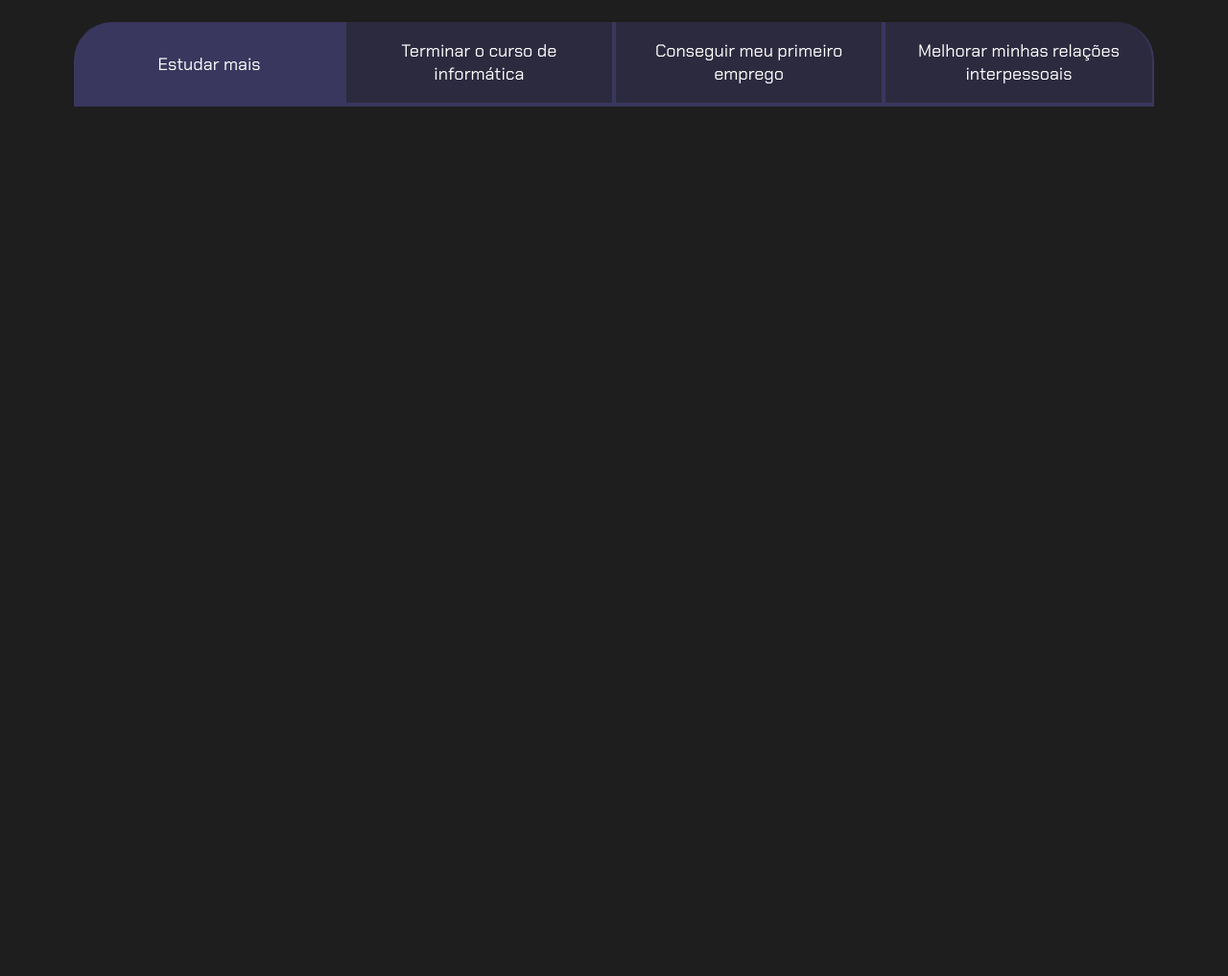
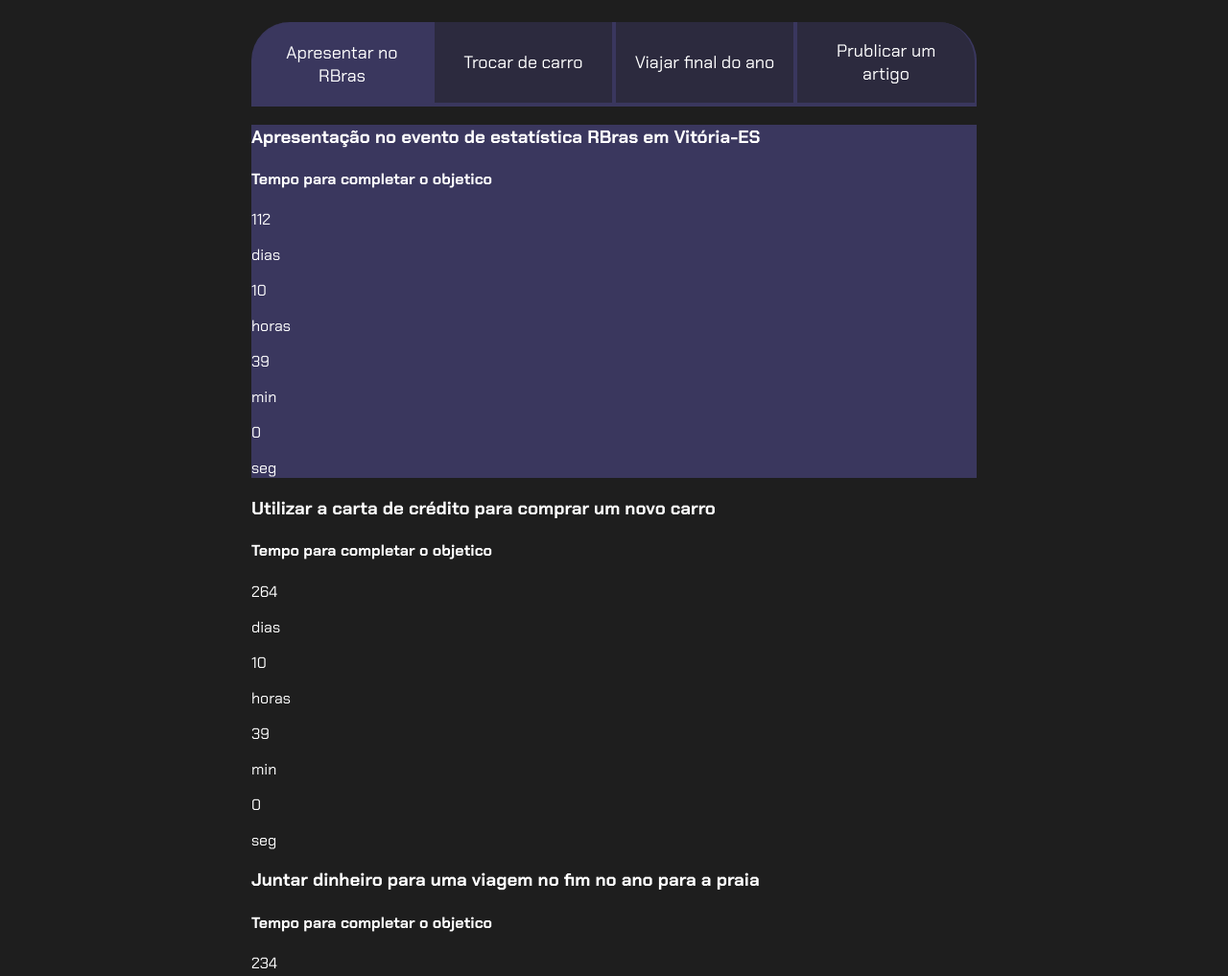
Before and after one commit to eduardolelis444/Eduardo-3B-objetivos-2025, a plain HTML site: page index.html in a window 1280 px wide. Shown: the part 80-1097 px from the top of the page at 96% size. Before the commit the page ends 800 px from the top, so only its background shows below. Drawn offline with Linux system fonts and the light colour scheme.

Commit message:
Update index.html

```diff
--- a/index.html
+++ b/index.html
@@ -11,14 +11,106 @@
 <body>
     <section class="conteudo-principal">
         <h2 class="titulo-principal">Meus Objetivos do ano de 2025<span>_</span></h2>
+        <div class="conteudo">
         <div class="botoes">
-<button class="botao ativo">Estudar mais</button>
-<button class="botao">Terminar o curso de informática</button>
-<button class="botao">Conseguir meu primeiro emprego</button>
-<button class="botao">Melhorar minhas relações interpessoais</button>
+            <button class="botao ativo">Apresentar no RBras</button>
+            <button class="botao">Trocar de carro</button>
+            <button class="botao">Viajar final do ano</button>
+            <button class="botao">Prublicar um artigo</button>
+        </div>
+        <div class="abas-textos">
+            <div class="aba-conteudo ativo">
+                <h3 class="aba-conteudo-titulo-principal">Apresentação no evento de estatística RBras em Vitória-ES</h3>
+                <h4 class="aba-conteudo-titulo-secundario">Tempo para completar o objetico</h4>
+                <div class="contador">
+                    <div class="contador-digito">
+                        <p class="contador-digito-numero" id="dias0">7</p>
+                        <p class="contador-digito-texto">dias</p>
+                    </div>
+                    <div class="contador-digito">
+                        <p class="contador-digito-numero" id="horas0">7</p>
+                        <p class="contador-digito-texto">horas</p>
+                    </div>
+                    <div class="contador-digito">
+                        <p class="contador-digito-numero" id="min0">7</p>
+                        <p class="contador-digito-texto">min</p>
+                    </div>
+                    <div class="contador-digito">
+                        <p class="contador-digito-numero" id="seg0">7</p>
+                        <p class="contador-digito-texto">seg</p>
+                    </div>
+                </div>
+            </div>
+            <div class="aba-conteudo">
+                <h3 class="aba-conteudo-titulo-principal">Utilizar a carta de crédito para comprar um novo carro</h3>
+                <h4 class="aba-conteudo-titulo-secundario">Tempo para completar o objetico</h4>
+                <div class="contador">
+                    <div class="contador-digito">
+                        <p class="contador-digito-numero" id="dias1">7</p>
+                        <p class="contador-digito-texto">dias</p>
+                    </div>
+                    <div class="contador-digito">
+                        <p class="contador-digito-numero" id="horas1">7</p>
+                        <p class="contador-digito-texto">horas</p>
+                    </div>
+                    <div class="contador-digito">
+                        <p class="contador-digito-numero" id="min1">7</p>
+                        <p class="contador-digito-texto">min</p>
+                    </div>
+                    <div class="contador-digito">
+                        <p class="contador-digito-numero" id="seg1">7</p>
+                        <p class="contador-digito-texto">seg</p>
+                    </div>
+                </div>
+            </div>
+            <div class="aba-conteudo">
+                <h3 class="aba-conteudo-titulo-principal">Juntar dinheiro para uma viagem no fim no ano para a praia</h3>
+                <h4 class="aba-conteudo-titulo-secundario">Tempo para completar o objetico</h4>
+                <div class="contador">
+                    <div class="contador-digito">
+                        <p class="contador-digito-numero" id="dias2">7</p>
+                        <p class="contador-digito-texto">dias</p>
+                    </div>
+                    <div class="contador-digito">
+                        <p class="contador-digito-numero" id="horas2">7</p>
+                        <p class="contador-digito-texto">horas</p>
+                    </div>
+                    <div class="contador-digito">
+                        <p class="contador-digito-numero" id="min2">7</p>
+                        <p class="contador-digito-texto">min</p>
+                    </div>
+                    <div class="contador-digito">
+                        <p class="contador-digito-numero" id="seg2">7</p>
+                        <p class="contador-digito-texto">seg</p>
+                    </div>
+                </div>
+            </div>
+            <div class="aba-conteudo">
+                <h3 class="aba-conteudo-titulo-principal">Utilizar o mestrado para a publicação de 3 artigos para o doutorado</h3>
+                <h4 class="aba-conteudo-titulo-secundario">Tempo para completar o objetico</h4>
+                <div class="contador">
+                    <div class="contador-digito">
+                        <p class="contador-digito-numero" id="dias3">7</p>
+                        <p class="contador-digito-texto">dias</p>
+                    </div>
+                    <div class="contador-digito">
+                        <p class="contador-digito-numero" id="horas3">7</p>
+                        <p class="contador-digito-texto">horas</p>
+                    </div>
+                    <div class="contador-digito">
+                        <p class="contador-digito-numero" id="min3">7</p>
+                        <p class="contador-digito-texto">min</p>
+                    </div>
+                    <div class="contador-digito">
+                        <p class="contador-digito-numero" id="seg3">7</p>
+                        <p class="contador-digito-texto">seg</p>
+                    </div>
+                </div>
+            </div>
+        </div>
+        <script src="main.js"></script>
     </div>
     </section>
-<script src="main.js"></script>
 </body>
 
 </html>
```
Lines whose indentation alone changed are shown as unchanged.
